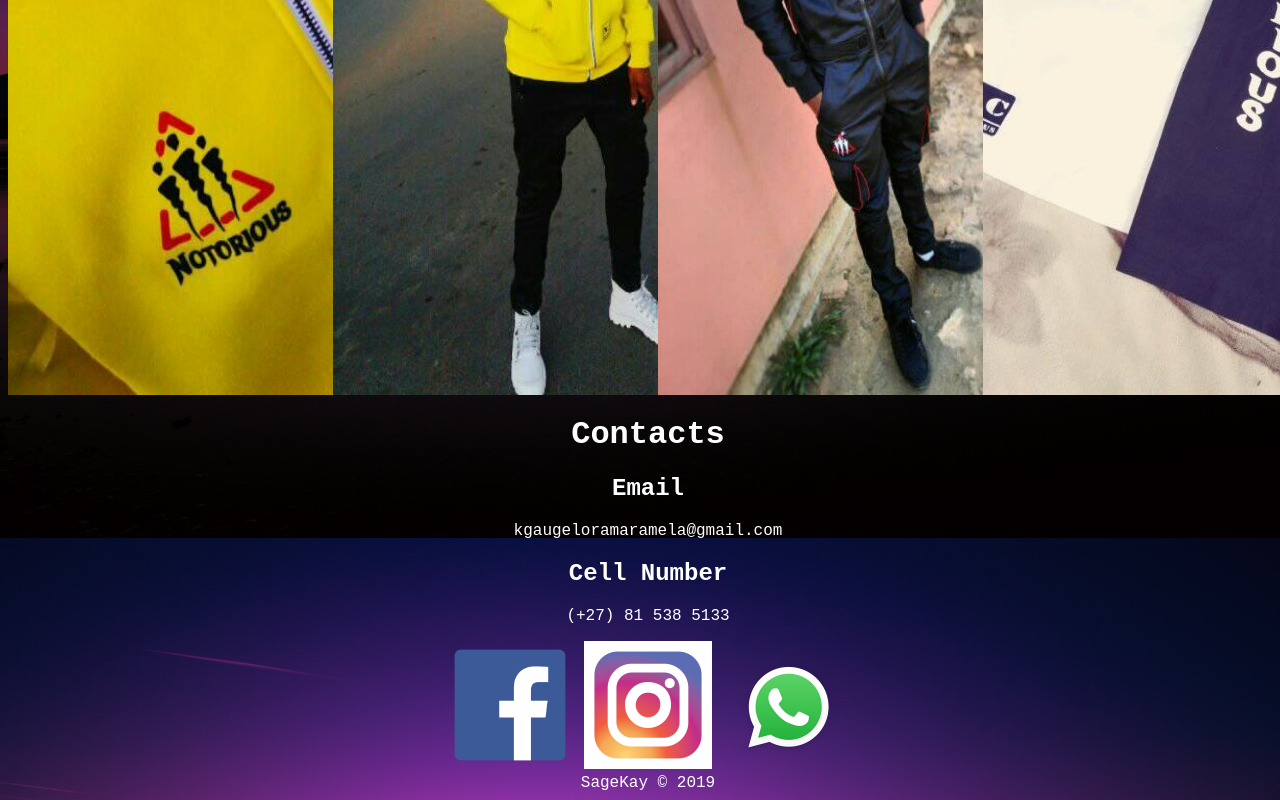
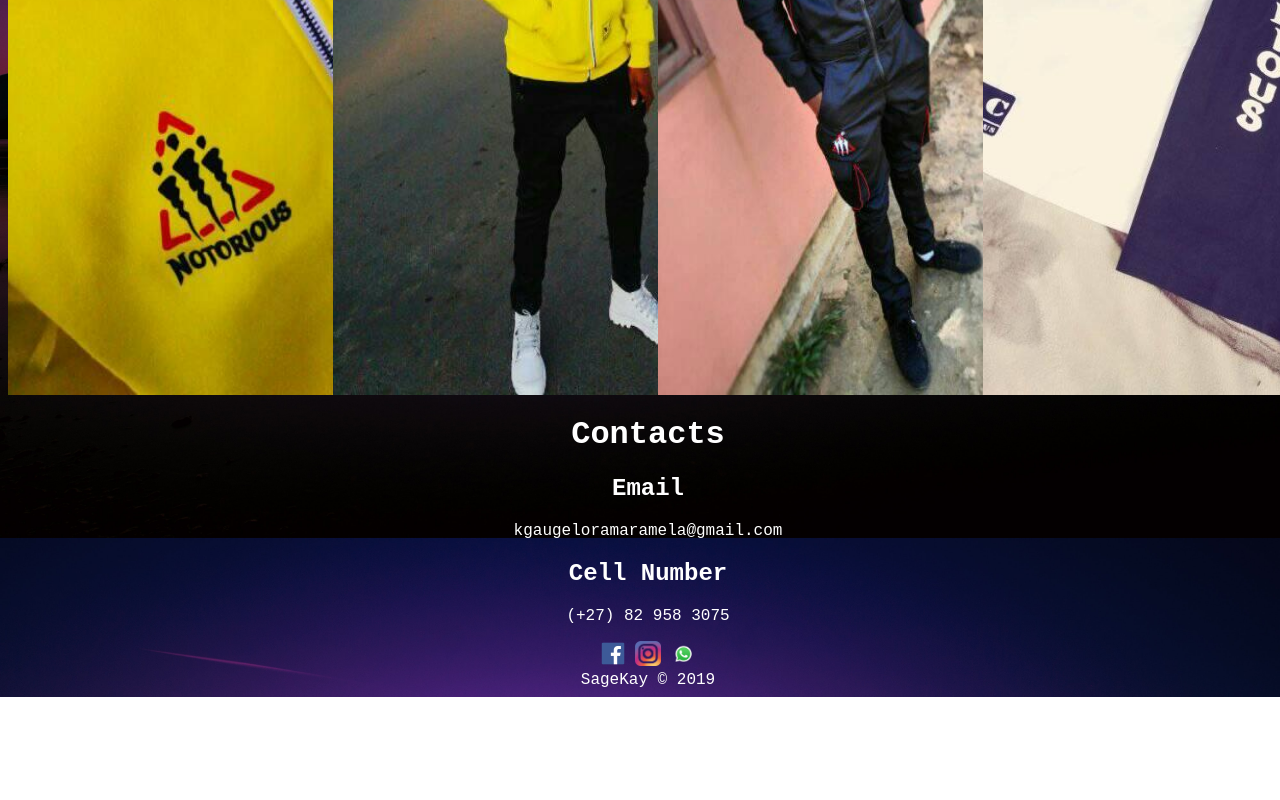
Before and after one commit to KgaugeloSage/KgaugeloSage.github.io, a plain HTML site: page index.html in a window 1280 px wide. Shown: the part 2876-3676 px from the top of the page. After the commit the page ends 3573 px from the top, so only its background shows below. Drawn offline with Linux system fonts and the light colour scheme.

Commit message:
icon fix

```diff
--- a/index.html
+++ b/index.html
@@ -74,11 +74,11 @@
         <h2>Email</h2>
         <p>kgaugeloramaramela@gmail.com</p>
         <h2>Cell Number</h2>
-        <p>(+27) 81 538 5133</p>
+        <p>(+27) 82 958 3075</p>
 
-        <a href="https://www.facebook.com/kgaugelo.ramaramelaa"><img src="img/fb.png" style="width: 10%;" alt=""></a>
-        <a href="https://www.instagram.com/crewnotorious/?hl=en"><img src="img/inst.jpg" style="width: 10%;" alt=""></a>
-        <a href="https://wa.me/27815385133"><img src="img/whapp.png" style="width: 10%;" alt=""></a>
+        <a href="https://www.facebook.com/kgaugelo.ramaramelaa"><img src="img/fb.png" style="width: 2%;" alt=""></a>
+        <a href="https://www.instagram.com/kgaugelo_sage.sa/?hl=en"><img src="img/inst.png" style="width: 2%;" alt=""></a>
+        <a href="https://wa.me/27"><img src="img/whapp.png" style="width: 2%;" alt=""></a>
     </div>
 <footer>SageKay &copy 2019 </footer>
 </div>
```
Also changed, not shown: img/inst.jfif (added), img/inst.png (added).
